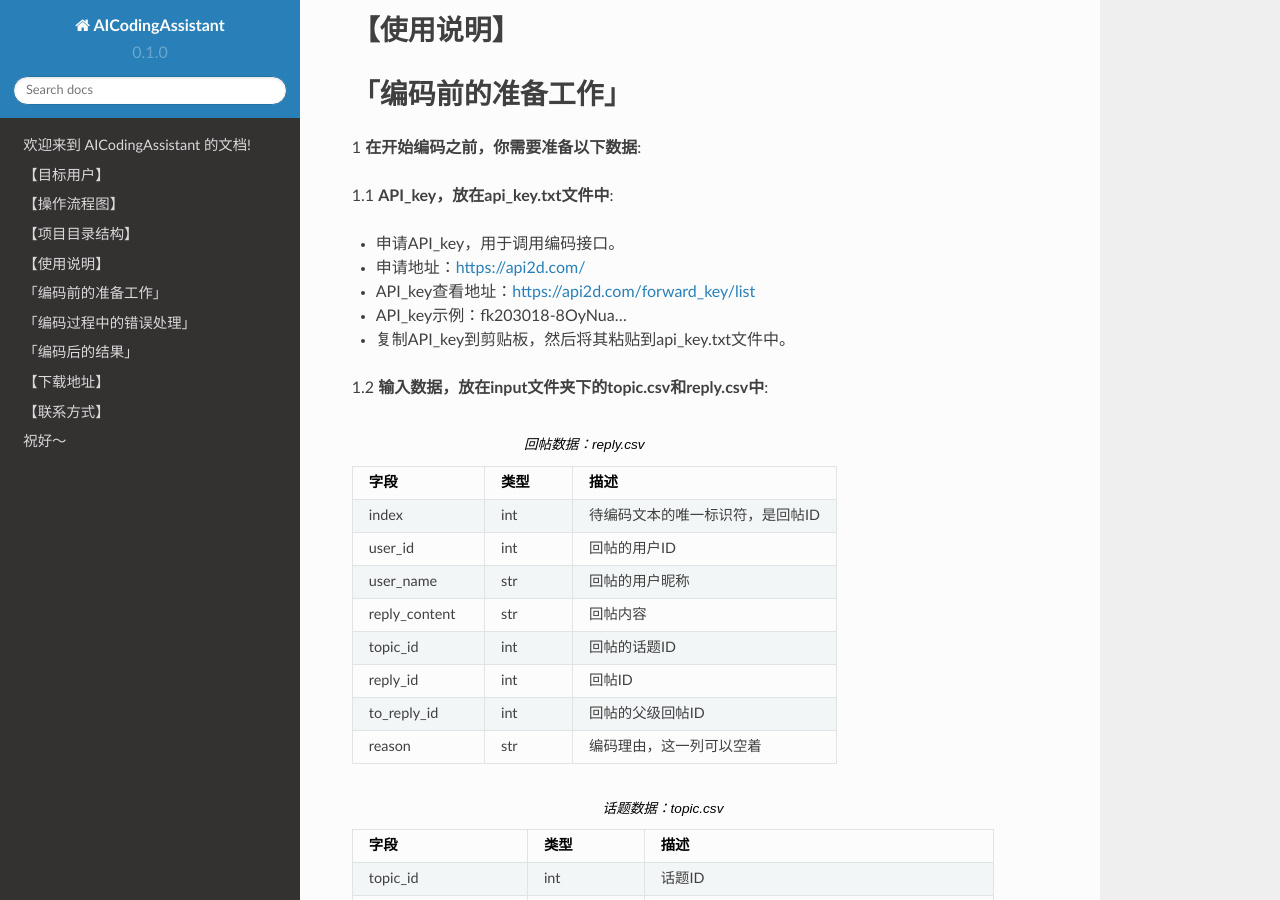
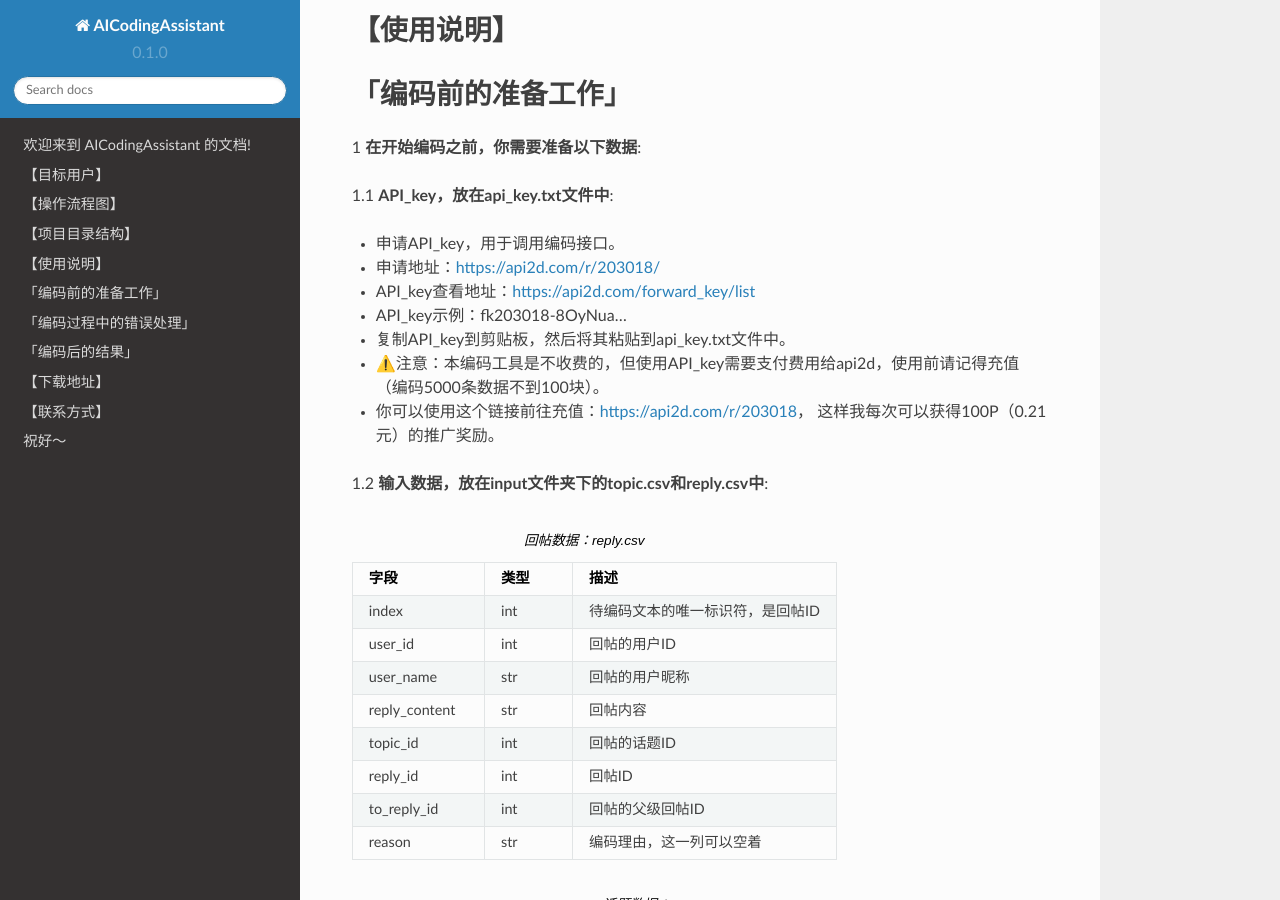
Before and after one commit to etShaw-zh/AICodingAssistant, a Sphinx documentation site: the page built from docs/source/index.rst, in a window 1280 px wide and 900 px high, scrolled down 1400 px. Built offline with Sphinx 7.4.7 and the Read the Docs theme 2.0.0, drawn with Linux system fonts in a browser that asks for light colours; some of the changed text lies outside the part shown.

Commit message:
Update index.rst

```diff
--- a/docs/source/index.rst
+++ b/docs/source/index.rst
@@ -63,13 +63,17 @@ root
 
 - 申请API_key，用于调用编码接口。
 
-- 申请地址：https://api2d.com/
+- 申请地址：https://api2d.com/r/203018/
 
 - API_key查看地址：https://api2d.com/forward_key/list
 
 - API_key示例：fk203018-8OyNua...
 
 - 复制API_key到剪贴板，然后将其粘贴到api_key.txt文件中。
+
+- ⚠️注意：本编码工具是不收费的，但使用API_key需要支付费用给api2d，使用前请记得充值（编码5000条数据不到100块）。
+
+- 你可以使用这个链接前往充值：https://api2d.com/r/203018， 这样我每次可以获得100P（0.21元）的推广奖励。
 
 1.2 **输入数据，放在input文件夹下的topic.csv和reply.csv中**:
 
```
Also changed, not shown: other parts of docs/source/index.rst (+1 -1 lines).
